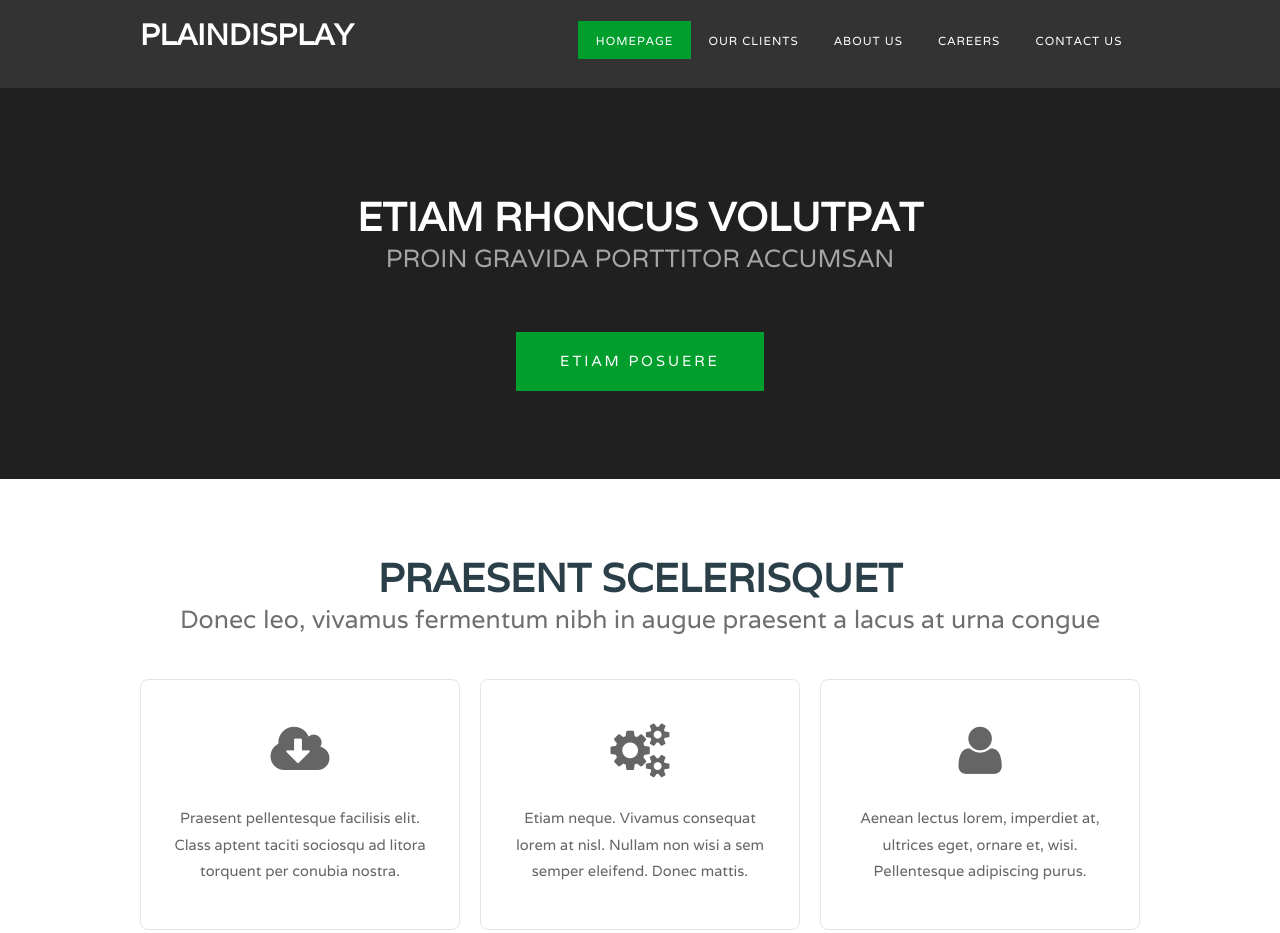
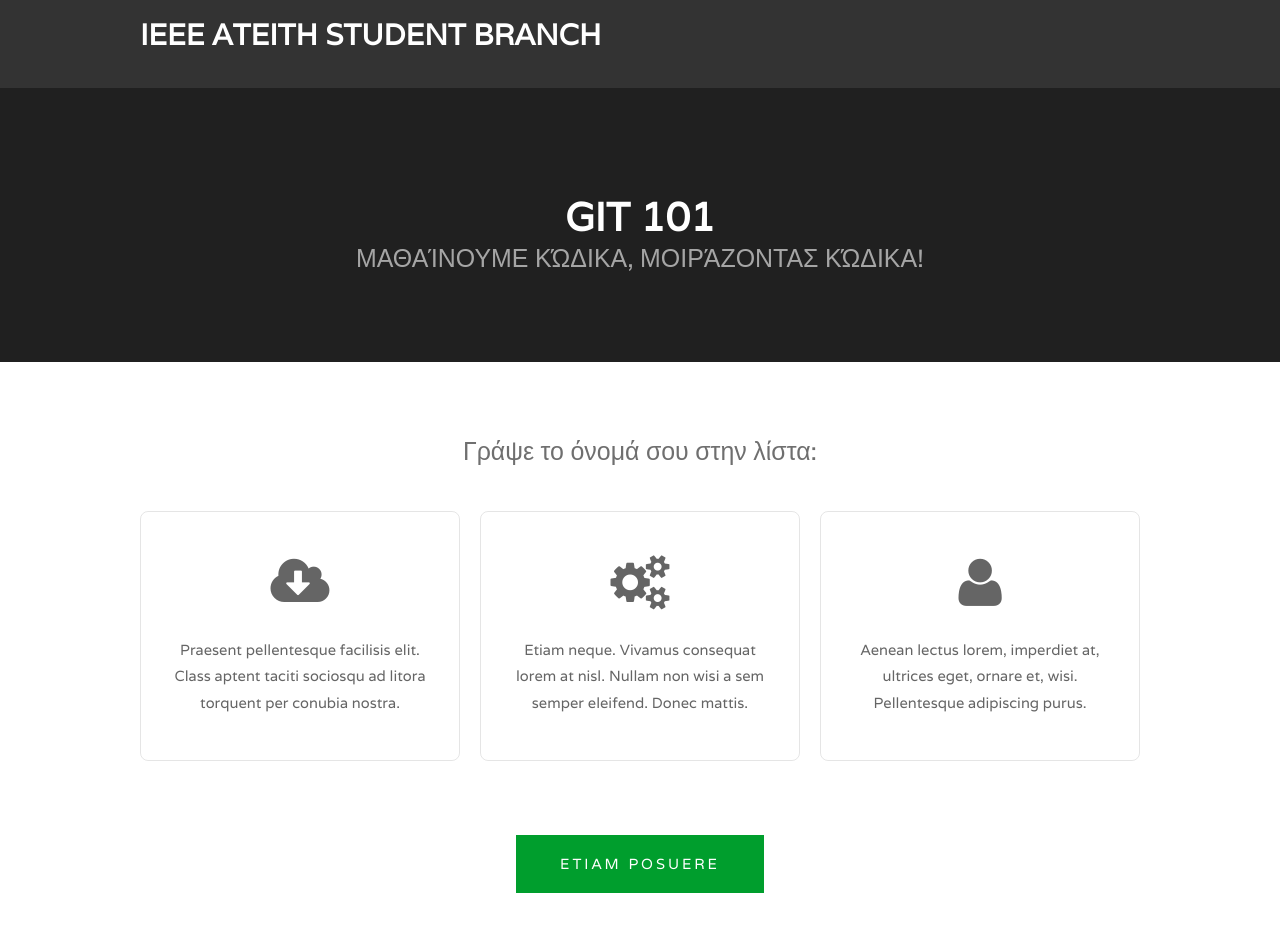
Before and after one commit to ieee-ihuthess/git_github_101, a plain HTML site: page index.html in a window 1280 px wide. Shown: the top 933 px of the page. Drawn offline with Linux system fonts and the light colour scheme.

Commit message:
update the template.

```diff
--- a/index.html
+++ b/index.html
@@ -28,8 +28,9 @@ Released   : 20140309
 	<div id="header-wrapper">
 	<div id="header" class="container">
 		<div id="logo">
-			<h1><a href="#">PlainDisplay</a></h1>
+			<h1><a href="https://ieee.teithe.gr">IEEE ATEITH Student Branch</a></h1>
 		</div>
+    <!--
 		<div id="menu">
 			<ul>
 				<li class="current_page_item"><a href="#" accesskey="1" title="">Homepage</a></li>
@@ -39,22 +40,24 @@ Released   : 20140309
 				<li><a href="#" accesskey="5" title="">Contact Us</a></li>
 			</ul>
 		</div>
+    -->
 	</div>
 	</div>
 	<div id="banner">
 		<div class="container">
 			<div class="title">
-				<h2>Etiam rhoncus volutpat</h2>
-				<span class="byline">Proin gravida porttitor accumsan</span> </div>
+				<h2>Git 101</h2>
+        <span class="byline">Μαθαίνουμε κώδικα, μοιράζοντας κώδικα! </span> </div>
+      <!--
 			<ul class="actions">
 				<li><a href="#" class="button">Etiam posuere</a></li>
 			</ul>
+      -->
 		</div>
 	</div>
 	<div id="extra" class="container">
 		<div class="title">
-			<h2>Praesent scelerisquet</h2>
-			<span class="byline">Donec leo, vivamus fermentum nibh in augue praesent a lacus at urna congue</span> </div>
+			<span class="byline">Γράψε το όνομά σου στην λίστα:</span> </div>
 		<div id="three-column">
 			<div class="boxA">
 				<div class="box"> <span class="fa fa-cloud-download"></span>
```
Also changed, not shown: 1 other file.
